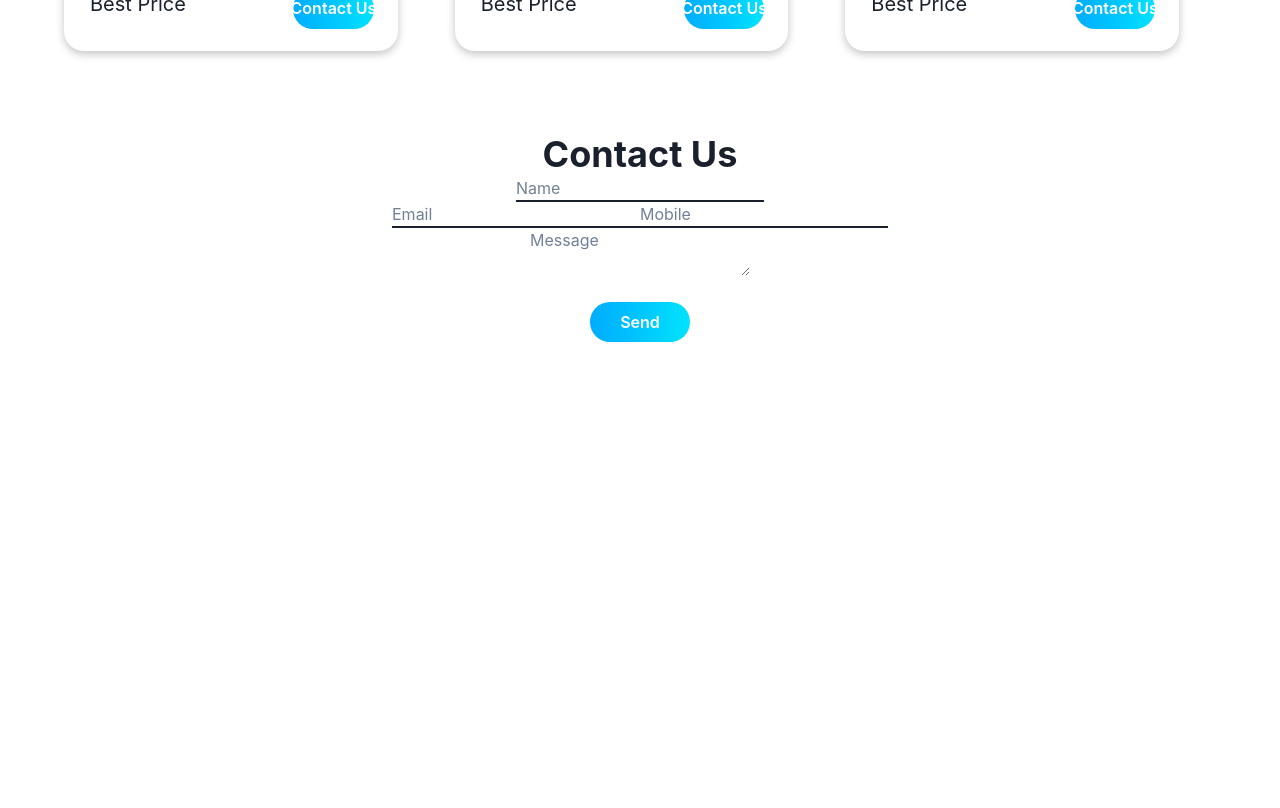
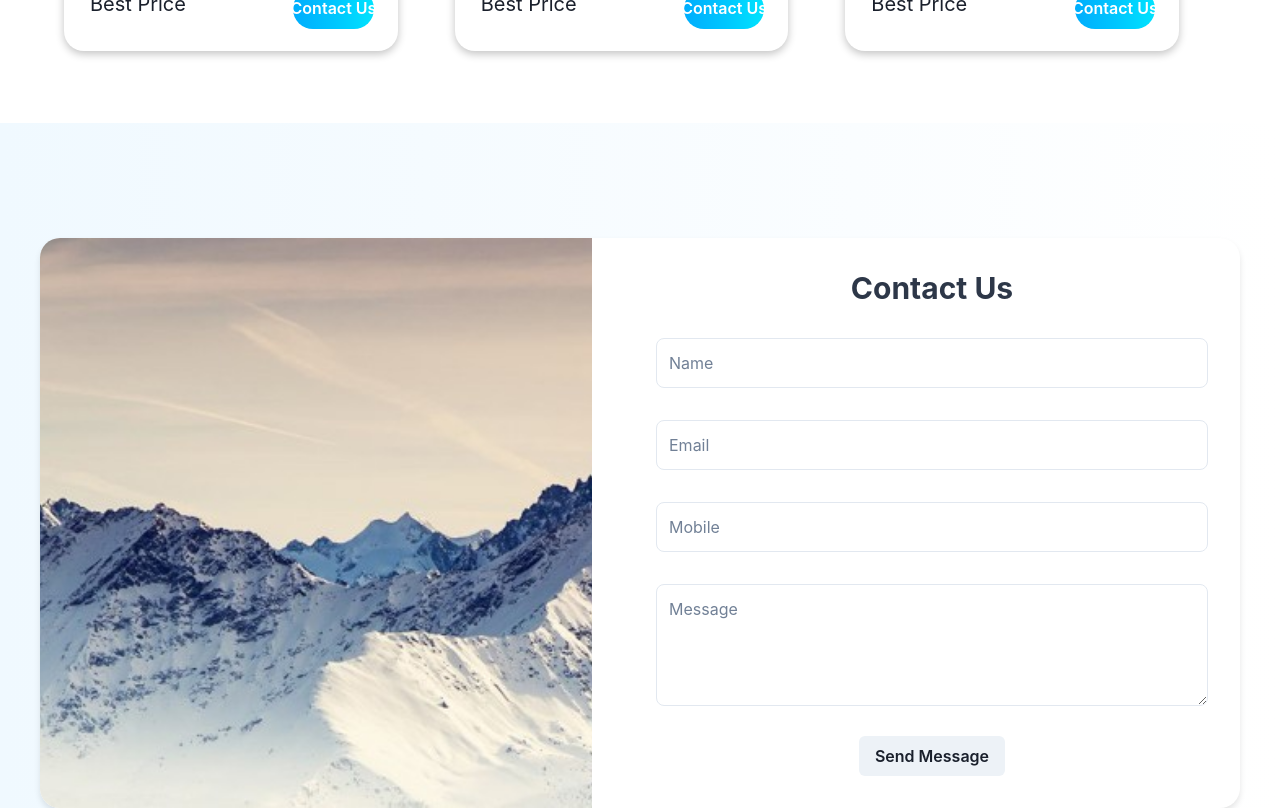
Before and after one commit to ABEDQWASMI/mustafathailand, a React (Create React App) app: page / in a window 1280 px wide. Shown: the part 3780-4588 px from the top of the page. Built offline with nearby package versions, Linux system fonts and the light colour scheme; a web font is replaced by a local one.

Commit message:
Fix map function error and update manifest.json

```diff
--- a/src/components/Contact.jsx
+++ b/src/components/Contact.jsx
@@ -4,6 +4,7 @@ import "../styles/Contact.css";
 import { ToastContainer, toast } from "react-toastify";
 import "react-toastify/dist/ReactToastify.css";
 import { useLocation } from "react-router-dom";
+import mountain from "../assets/mountain.jpg";
 
 const Contact = () => {
   const [name, setName] = useState("");
@@ -28,15 +29,6 @@ const Contact = () => {
       return;
     }
 
-    // Here you would typically send this to your backend
-    const payload = {
-      name,
-      email,
-      mobile,
-      message,
-      destination
-    };
-
     // Show success message
     toast.success(`Thank you for your inquiry! We'll contact you soon.`, {
       position: "top-right",
@@ -58,27 +50,32 @@ const Contact = () => {
 
   return (
     <div id="contact">
-      <div className="contactForm">
-        <Heading>Contact Us</Heading>
+      <div className="contact-container">
+        <div className="contact-image"></div>
+        <div className="contact-form">
+          <Heading size="lg" mb={6}>Contact Us</Heading>
           {destination && (
             <p className="inquiry-destination">
               Inquiry about: {destination}
             </p>
           )}
-        <div className="formInputs">
+          <div className="form-group">
             <input
               type="text"
               placeholder="Name"
               value={name}
               onChange={(e) => setName(e.target.value)}
             />
-          <div className="row">
+          </div>
+          <div className="form-group">
             <input
               type="email"
               placeholder="Email"
               value={email}
               onChange={(e) => setEmail(e.target.value)}
             />
+          </div>
+          <div className="form-group">
             <input
               type="tel"
               placeholder="Mobile"
@@ -86,17 +83,23 @@ const Contact = () => {
               onChange={(e) => setMobile(e.target.value)}
             />
           </div>
+          <div className="form-group">
             <textarea
               placeholder="Message"
               value={message}
               onChange={(e) => setMessage(e.target.value)}
+              rows={4}
             />
           </div>
-        <Button id="btn" onClick={handleSubmit}>
-          Send
+          <Button
+            className="contact-button"
+            onClick={handleSubmit}
+          >
+            Send Message
           </Button>
+        </div>
+      </div>
       <ToastContainer />
-      </div>
     </div>
   );
 };
--- a/src/components/Holidays.jsx
+++ b/src/components/Holidays.jsx
@@ -23,7 +23,8 @@ const Holidays = () => {
     },
     {
       placeName: "Chiang Mai, Thailand",
-      imageURL: "https://images.unsplash.com/photo-1598127754413-c9a8d2a7f6af",
+      imageURL: "https://images.unsplash.com/photo-1599284223190-c4b1f644c13b?q=80&w=1000",
+      backupImageURL: "https://images.unsplash.com/photo-1586931775007-a530539c1f3c",
       tripDuration: "3-5 Days",
       price: "Contact for Best Price",
       description: "Discover ancient temples and traditional culture"
--- a/src/router/AllRoutes.jsx
+++ b/src/router/AllRoutes.jsx
@@ -10,6 +10,7 @@ import Login from "../components/Login";
 import Booking from "../components/Booking";
 import Details from "../components/Details";
 import Success from "../components/Success";
+import Contact from "../components/Contact";
 
 const AllRoutes = () => {
   return (
@@ -25,6 +26,7 @@ const AllRoutes = () => {
         <Route path="/signup" element={<Signup />} />
         <Route path="/login" element={<Login />} />
         <Route path="/success" element={<Success />} />
+        <Route path="/contact" element={<Contact />} />
       </Routes>
     </div>
   );
--- a/src/styles/Contact.css
+++ b/src/styles/Contact.css
@@ -1,59 +1,83 @@
 #contact {
-  height: 100vh;
+  min-height: 100vh;
   width: 100%;
-  margin-top: 10px;
-}
-.contactContainer {
   display: flex;
-  flex-direction: column;
   justify-content: center;
   align-items: center;
-}
-#contactImg {
-  height: 400px;
-  opacity: 0.2;
-}
-#contactText {
-  display: flex;
-  flex-direction: column;
-  gap: 30px;
-  padding-bottom: 40px;
-  width: 90%;
+  padding: 2rem;
+  background: linear-gradient(to right, #f0f9ff 0%, #ffffff 100%);
 }
 
-.desc {
-  align-items: center;
+.contact-container {
+  display: flex;
+  max-width: 1200px;
+  width: 100%;
+  gap: 2rem;
+  margin: 0 auto;
+  background: white;
+  border-radius: 20px;
+  box-shadow: 0 4px 6px rgba(0, 0, 0, 0.1);
+  overflow: hidden;
 }
 
-.contactInfo {
-  display: flex;
-  gap: 10px;
-}
-.contactInfo input {
-  width: 50%;
-  border: none;
-  border-bottom: 2px solid;
-}
-input {
-  border: none;
-  border-bottom: 2px solid;
+.contact-image {
+  flex: 1;
+  min-height: 400px;
+  background-image: url('../assets/mountain.jpg');
+  background-size: cover;
+  background-position: center;
 }
 
-#btn {
-  width: 100px;
-  border-radius: 40px;
-  color: white;
-  background-image: linear-gradient(
-    to right,
-    #00adfd 0%,
-    #00c6fe 51%,
-    #00e3fe 100%
-  );
+.contact-form {
+  flex: 1;
+  padding: 2rem;
 }
 
-@media only screen and (max-width: 1020px) {
-  #contact {
-    height: auto;
-    margin-bottom: 20px;
+.contact-form h2 {
+  margin-bottom: 1.5rem;
+  color: #2d3748;
+}
+
+.form-group {
+  margin-bottom: 1.5rem;
+}
+
+.form-group input,
+.form-group textarea {
+  width: 100%;
+  padding: 0.75rem;
+  border: 1px solid #e2e8f0;
+  border-radius: 8px;
+  margin-top: 0.5rem;
+  transition: border-color 0.2s;
+}
+
+.form-group input:focus,
+.form-group textarea:focus {
+  border-color: #4299e1;
+  outline: none;
+}
+
+.contact-button {
+  background: #00B5D8;
+  color: white;
+  padding: 0.75rem 2rem;
+  border: none;
+  border-radius: 8px;
+  cursor: pointer;
+  transition: background 0.2s;
+}
+
+.contact-button:hover {
+  background: #00A3C4;
+}
+
+@media (max-width: 768px) {
+  .contact-container {
+    flex-direction: column;
+  }
+
+  .contact-image {
+    min-height: 200px;
   }
 }
```
Lines whose indentation alone changed are shown as unchanged.
